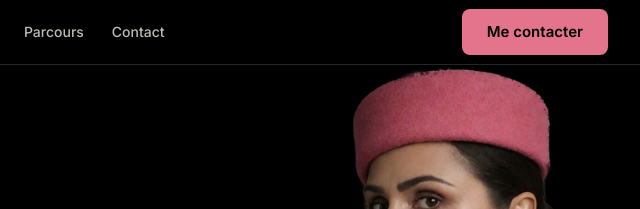
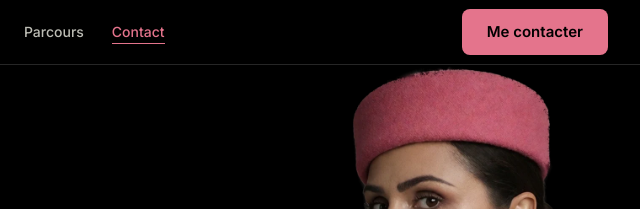
Before and after one commit to damiaoanais/Portfolio, a plain HTML site: page index.html in a window 1280 px wide. Shown: the top 209 px of the page, 608-1248 px from the left. Drawn offline with nearby package versions, Linux system fonts and the light colour scheme.

Commit message:
Le menu passe en rose sur la section en cours
Co-Authored-By: Claude Sonnet 5.5 <noreply@anthropic.com>
Claude-Session: https://claude.ai/code/session_01VqSY3LTKig35ZfaYQQBsT3

```diff
--- a/index.html
+++ b/index.html
@@ -61,6 +61,8 @@
     .links a { text-decoration: none; font-size: 14px; font-weight: 500; color: var(--body); position: relative; transition: color .2s; }
     .links a::after { content: ""; position: absolute; left: 0; bottom: -4px; height: 1px; width: 0; background: var(--primary); transition: width .25s; }
     .links a:hover { color: var(--ink); }
+    .links a.active { color: var(--primary); }
+    .links a.active::after { width: 100%; }
     .links a:hover::after { width: 100%; }
 
     /* Buttons */
@@ -445,5 +447,32 @@
       update();
     })();
   </script>
+  <script>
+    (function () {
+      var links = document.querySelectorAll('.links a');
+      var items = [];
+      links.forEach(function (a) {
+        var sec = document.querySelector(a.getAttribute('href'));
+        if (sec) { items.push({ a: a, sec: sec }); }
+      });
+      if (!items.length) { return; }
+      var ticking = false;
+      function update() {
+        ticking = false;
+        var current = null, y = 120;
+        items.forEach(function (it) { if (it.sec.getBoundingClientRect().top <= y) { current = it; } });
+        if (window.innerHeight + window.scrollY >= document.documentElement.scrollHeight - 4) { current = items[items.length - 1]; }
+        items.forEach(function (it) {
+          var on = it === current;
+          it.a.classList.toggle('active', on);
+          if (on) { it.a.setAttribute('aria-current', 'location'); } else { it.a.removeAttribute('aria-current'); }
+        });
+      }
+      function req() { if (!ticking) { ticking = true; window.requestAnimationFrame(update); } }
+      window.addEventListener('scroll', req, { passive: true });
+      window.addEventListener('resize', req);
+      update();
+    })();
+  </script>
 </body>
 </html>
```
